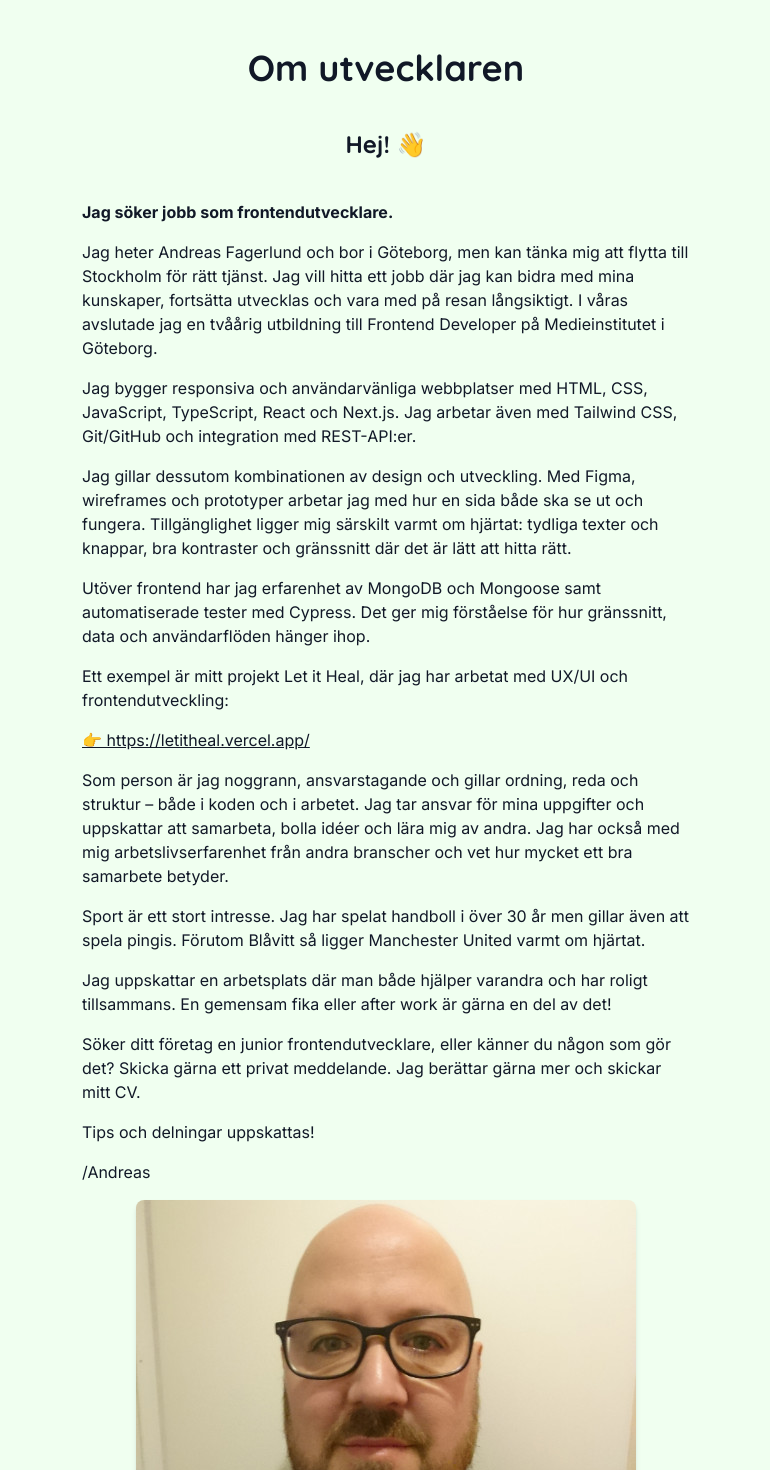
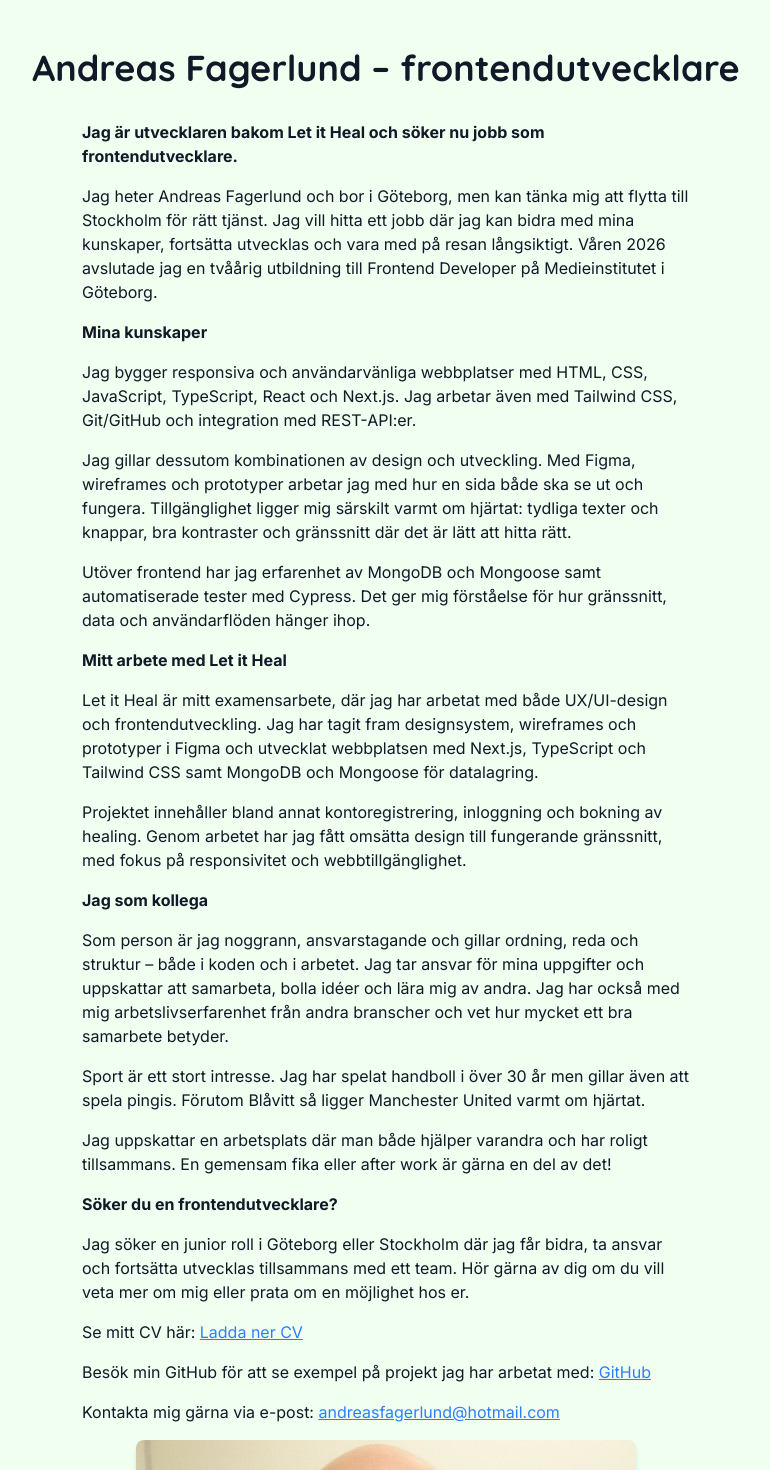
Before and after one commit to Zipelas/letitheal, a Next.js app: page /about-dev in a window 1280 px wide. Shown: the part 120-1590 px from the top of the page, without its empty margins (254-1024 px from the left). Built offline with nearby package versions, Linux system fonts and the light colour scheme; no server answers.

Commit message:
changed the text in the pages Paragraph

```diff
--- a/app/about-dev/page.tsx
+++ b/app/about-dev/page.tsx
@@ -6,30 +6,25 @@ export default function Page() {
     <>
       <section className='mx-auto max-w-3xl px-4 py-8'>
         <h1 className='font-bold text-center text-3xl sm:text-4xl mt-10 mb-6 sm:mt-16 sm:mb-8'>
-          Om utvecklaren
+          Andreas Fagerlund – frontendutvecklare
         </h1>
-        <h3 className='font-bold text-center text-xl sm:text-2xl mt-6 mb-6 sm:mt-10 sm:mb-10'>
-          Hej! 👋
-        </h3>
-
         <Paragraph className='font-bold'>
-          Jag söker jobb som frontendutvecklare.
+          Jag är utvecklaren bakom Let it Heal och söker nu jobb som
+          frontendutvecklare.
         </Paragraph>
-
         <Paragraph>
           Jag heter Andreas Fagerlund och bor i Göteborg, men kan tänka mig att
           flytta till Stockholm för rätt tjänst. Jag vill hitta ett jobb där jag
           kan bidra med mina kunskaper, fortsätta utvecklas och vara med på
-          resan långsiktigt. I våras avslutade jag en tvåårig utbildning till
+          resan långsiktigt. Våren 2026 avslutade jag en tvåårig utbildning till
           Frontend Developer på Medieinstitutet i Göteborg.
         </Paragraph>
-
+        <Paragraph className='font-bold'>Mina kunskaper</Paragraph>
         <Paragraph>
           Jag bygger responsiva och användarvänliga webbplatser med HTML, CSS,
           JavaScript, TypeScript, React och Next.js. Jag arbetar även med
           Tailwind CSS, Git/GitHub och integration med REST-API:er.
         </Paragraph>
-
         <Paragraph>
           Jag gillar dessutom kombinationen av design och utveckling. Med Figma,
           wireframes och prototyper arbetar jag med hur en sida både ska se ut
@@ -37,28 +32,26 @@ export default function Page() {
           tydliga texter och knappar, bra kontraster och gränssnitt där det är
           lätt att hitta rätt.
         </Paragraph>
-
         <Paragraph>
           Utöver frontend har jag erfarenhet av MongoDB och Mongoose samt
           automatiserade tester med Cypress. Det ger mig förståelse för hur
           gränssnitt, data och användarflöden hänger ihop.
         </Paragraph>
-
+        <Paragraph className='font-bold'>Mitt arbete med Let it Heal</Paragraph>
         <Paragraph>
-          Ett exempel är mitt projekt Let it Heal, där jag har arbetat med UX/UI
-          och frontendutveckling:
+          Let it Heal är mitt examensarbete, där jag har arbetat med både
+          UX/UI-design och frontendutveckling. Jag har tagit fram designsystem,
+          wireframes och prototyper i Figma och utvecklat webbplatsen med
+          Next.js, TypeScript och Tailwind CSS samt MongoDB och Mongoose för
+          datalagring.
         </Paragraph>
-
         <Paragraph>
-          <a
-            href='https://letitheal.vercel.app/'
-            target='_blank'
-            rel='noopener noreferrer'
-            className='underline'>
-            👉 https://letitheal.vercel.app/
-          </a>
+          Projektet innehåller bland annat kontoregistrering, inloggning och
+          bokning av healing. Genom arbetet har jag fått omsätta design till
+          fungerande gränssnitt, med fokus på responsivitet och
+          webbtillgänglighet.
         </Paragraph>
-
+        <Paragraph className='font-bold'>Jag som kollega</Paragraph>
         <Paragraph>
           Som person är jag noggrann, ansvarstagande och gillar ordning, reda
           och struktur – både i koden och i arbetet. Jag tar ansvar för mina
@@ -66,28 +59,50 @@ export default function Page() {
           andra. Jag har också med mig arbetslivserfarenhet från andra branscher
           och vet hur mycket ett bra samarbete betyder.
         </Paragraph>
-
         <Paragraph>
           Sport är ett stort intresse. Jag har spelat handboll i över 30 år men
           gillar även att spela pingis. Förutom Blåvitt så ligger Manchester
           United varmt om hjärtat.
         </Paragraph>
-
         <Paragraph>
           Jag uppskattar en arbetsplats där man både hjälper varandra och har
           roligt tillsammans. En gemensam fika eller after work är gärna en del
           av det!
         </Paragraph>
-
+        <Paragraph className='font-bold'>
+          Söker du en frontendutvecklare?
+        </Paragraph>
         <Paragraph>
-          Söker ditt företag en junior frontendutvecklare, eller känner du någon
-          som gör det? Skicka gärna ett privat meddelande. Jag berättar gärna
-          mer och skickar mitt CV.
+          Jag söker en junior roll i Göteborg eller Stockholm där jag får bidra,
+          ta ansvar och fortsätta utvecklas tillsammans med ett team. Hör gärna
+          av dig om du vill veta mer om mig eller prata om en möjlighet hos er.
         </Paragraph>
-
-        <Paragraph>Tips och delningar uppskattas!</Paragraph>
-
-        <Paragraph>/Andreas</Paragraph>
+        <Paragraph>
+          Se mitt CV här:{' '}
+          <a
+            href='/cv.pdf'
+            className='text-blue-500 underline'>
+            Ladda ner CV
+          </a>
+        </Paragraph>
+        <Paragraph>
+          Besök min GitHub för att se exempel på projekt jag har arbetat med:{' '}
+          <a
+            href='https://github.com/Zipelas'
+            className='text-blue-500 underline'
+            target='_blank'
+            rel='noopener noreferrer'>
+            GitHub
+          </a>
+        </Paragraph>
+        <Paragraph>
+          Kontakta mig gärna via e-post:{' '}
+          <a
+            href='mailto:andreasfagerlund@hotmail.com'
+            className='text-blue-500 underline'>
+            andreasfagerlund@hotmail.com
+          </a>
+        </Paragraph>
         <Image
           src='/images/profilbild.jpg'
           alt='Andreas Fagerlund'
```
